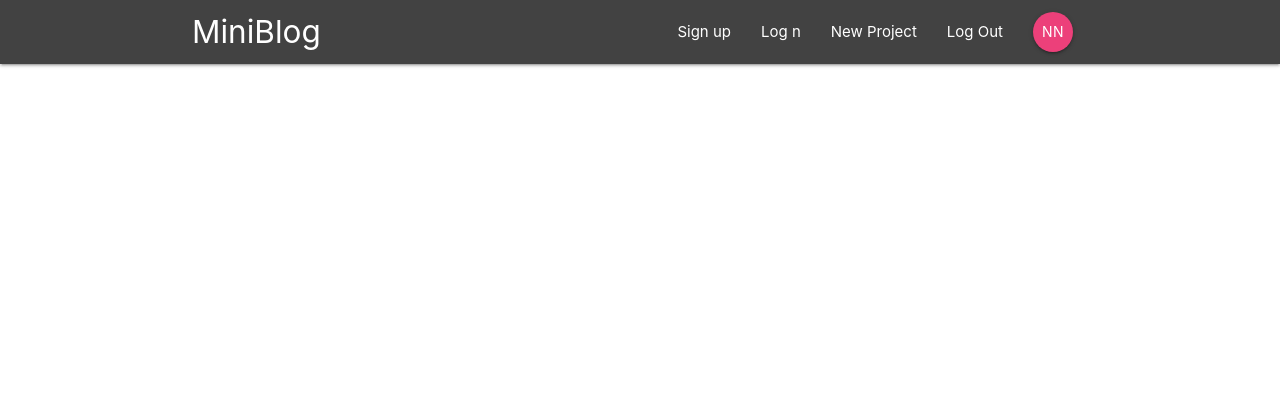
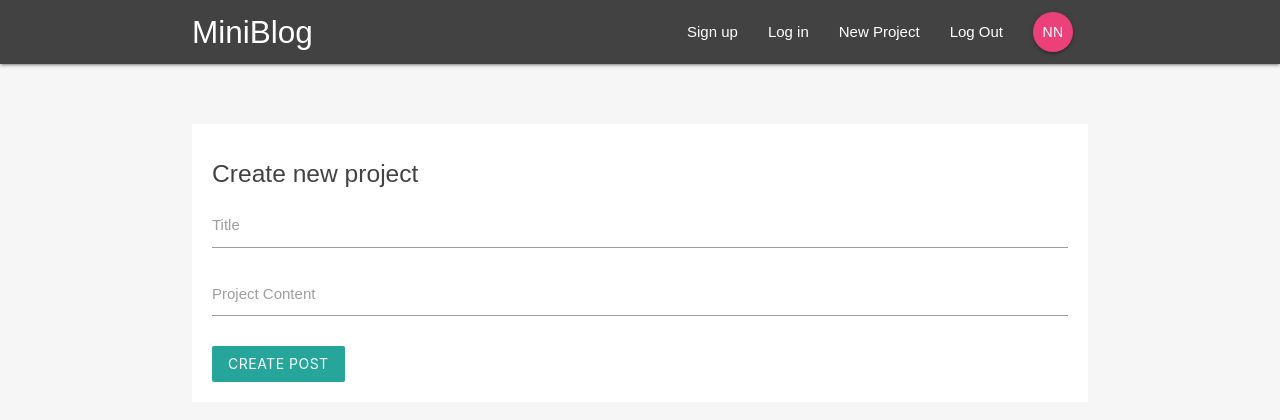
Before and after one commit to soqueira/Mini-Blog, a React (Create React App) app: page /createproject in a window 1280 px wide. Shown: the top 420 px of the page. Built offline with nearby package versions, Linux system fonts and the light colour scheme.

Commit message:
Change: styles

```diff
--- a/src/App.js
+++ b/src/App.js
@@ -6,6 +6,7 @@
 import ProjectDetails from "./components/projects/ProjectDetails";
 import SignIn from "./components/auth/SignIn";
 import SignUp from "./components/auth/SignUp";
+import CreateProject from "./components/projects/CreateProject";
 
 function App() {
   return (
@@ -18,6 +19,7 @@
           <Route exact path="/project/:id" component={ProjectDetails} />
           <Route exact path="/signin" component={SignIn} />
           <Route exact path="/signup" component={SignUp} />
+          <Route exact path="/createproject" component={CreateProject} />
         </Switch>
       </div>{" "}
     </BrowserRouter>
--- a/src/components/auth/SignIn.js
+++ b/src/components/auth/SignIn.js
@@ -27,7 +27,7 @@
             <input type="password" id="password" onChange={this.handleChange} />
           </div>
           <div className="inputField">
-            <button className="btn pink lighten-1 z-depth-0">Login</button>
+            <button className="btn waves-effect waves-light lighten-1 z-depth-0">Login</button>
           </div>
         </form>
       </div>
--- a/src/components/auth/SignUp.js
+++ b/src/components/auth/SignUp.js
@@ -1,6 +1,6 @@
 import React from "react";
 
-class SignIn extends React.Component {
+class SignUp extends React.Component {
   state = {};
 
   handleChange = e => {
@@ -31,11 +31,11 @@
             <input type="password" id="password" onChange={this.handleChange} />
           </div>
           <div className="inputField">
-            <button className="btn pink lighten-1 z-depth-0">Login</button>
+            <button className="btn waves-effect waves-light lighten-1 z-depth-0">Login</button>
           </div>
         </form>
       </div>
     );
   }
 }
-export default SignIn;
+export default SignUp;
--- a/src/components/layout/SignedInLinks.js
+++ b/src/components/layout/SignedInLinks.js
@@ -5,13 +5,13 @@
   return (
     <ul className="right">
       <li>
-        <NavLink to="/">New Project</NavLink>
+        <NavLink to="/createproject">New Project</NavLink>
       </li>
       <li>
         <NavLink to="/">Log Out</NavLink>
       </li>
       <li>
-        <NavLink to="/" className="btn btn-floating pink lighten-1">
+        <NavLink to="/" className="btn waves-effect waves-light btn-floating pink lighten-1">
           NN
         </NavLink>
       </li>
--- a/src/components/layout/SignedOutLinks.js
+++ b/src/components/layout/SignedOutLinks.js
@@ -5,10 +5,10 @@
   return (
     <ul className="right">
       <li>
-        <NavLink to="/">Sign up</NavLink>
+        <NavLink to="/signup">Sign up</NavLink>
       </li>
       <li>
-        <NavLink to="/">Log n</NavLink>
+        <NavLink to="/signin">Log in</NavLink>
       </li>
     </ul>
   );
--- a/src/components/projects/CreateProject.js
+++ b/src/components/projects/CreateProject.js
@@ -0,0 +1,35 @@
+import React from "react";
+
+class CreateProject extends React.Component {
+  state = {};
+
+  handleChange = e => {
+    this.setState({
+      [e.target.id]: e.target.value
+    })
+  };
+  handleSubmit = e => {
+    e.preventDefault();
+    console.log(this.state)
+  };
+
+  render() {
+    return (
+      <div className="container">
+        <form onSubmit={this.handleSubmit} className="white">
+          <h5 className="grey-text text-darken-3">Create new project</h5>
+          <div className="input-field">
+            <label htmlFor="title">Title</label>
+            <input type="text" id="title" onChange={this.handleChange} />
+          </div>
+          <div className="input-field">
+            <label htmlFor="content">Project Content</label>
+            <textarea id="content" className="materialize-textarea" onChange={this.handleChange}></textarea>
+          </div>
+          <button className="btn waves-effect waves-light lighten-1 z-depth-0">Create Post</button>
+        </form>
+      </div>
+    );
+  }
+}
+export default CreateProject;
--- /dev/null
+++ b/src/index.css
@@ -0,0 +1,10 @@
+body {
+  margin: 0;
+  padding: 0;
+  font-family: sans-serif;
+  background-color: #f6f6f6;
+}
+form {
+  margin-top: 60px;
+  padding: 20px;
+}
--- a/src/index.js
+++ b/src/index.js
@@ -1,6 +1,8 @@
 import React from "react";
 import ReactDOM from "react-dom";
 import App from "./App";
+
+import "./index.css";
 
 import "materialize-css/dist/css/materialize.min.css";
 import M from "materialize-css";
```
